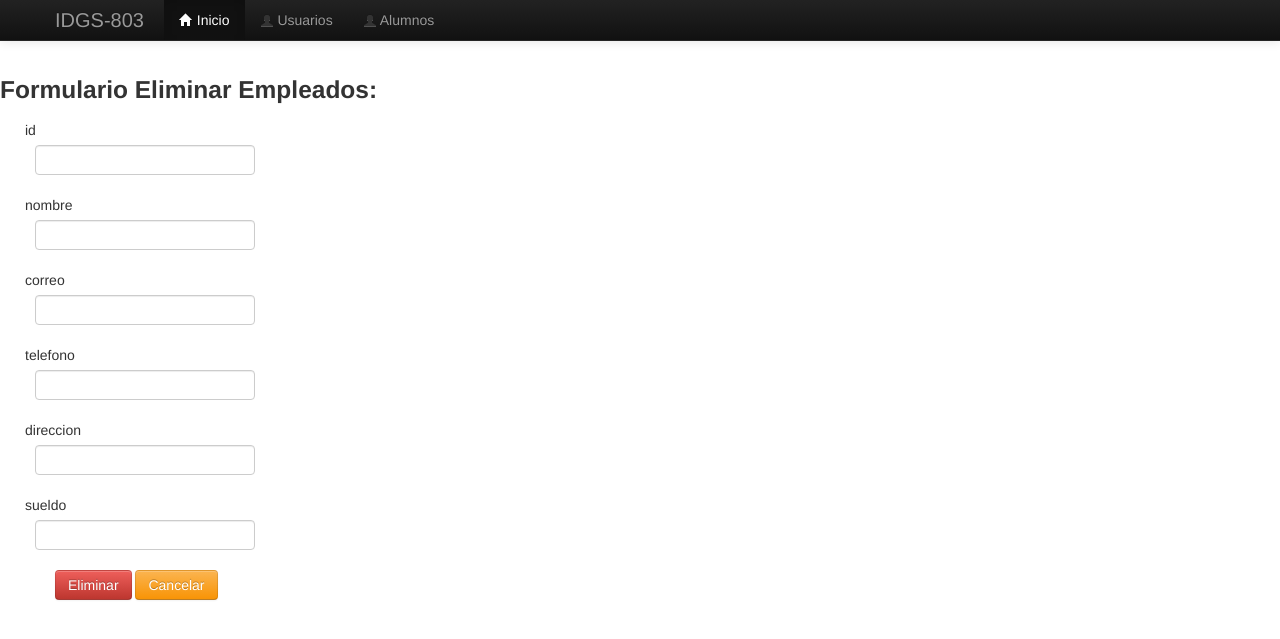
After one commit to IDGS-803-20001570/PracticasBD_IDGS803, a Flask app: template templates/eliminar.html in a window 1280 px wide. The commit adds this page. Shown: the top 639 px of the page. Run offline with Flask 3, Linux system fonts and the light colour scheme; the template is opened without the code that fills it: values that come from a table or form of the project are taken from there, others are empty; some libraries are stand-ins or nearby versions.

Commit message:
Se termina proyecto 01/03/2024

```diff
--- a/main.py
+++ b/main.py
@@ -38,6 +38,51 @@ def ABC_Completo():
     empleado = Empleados.query.all()
     return render_template("ABC_Completo.html",empleado=empleado)
 
+@app.route("/eliminar",methods=["GET","POST"])
+def eliminar():
+    empleados_form=forms.EmpleadosForm(request.form)
+    if request.method == 'GET':
+        id=request.args.get('id')
+        empleados1= db.session.query(Empleados).filter(Empleados.id==id).first()
+        empleados_form.id.data = request.args.get('id')
+        empleados_form.nombre.data=empleados1.nombre
+        empleados_form.correo.data=empleados1.correo
+        empleados_form.direccion.data=empleados1.direccion
+        empleados_form.telefono.data=empleados1.telefono
+        empleados_form.sueldo.data=empleados1.sueldo
+    if request.method == 'POST':
+        id=empleados_form.id.data
+        emp = Empleados.query.get(id)
+        db.session.delete(emp)
+        db.session.commit()
+        return redirect('ABC_Completo')
+    return render_template("eliminar.html",form=empleados_form)
+
+@app.route("/modificar",methods=["GET","POST"])
+def modificar():
+    empleados_form=forms.EmpleadosForm(request.form)
+    if request.method == 'GET':
+        id=request.args.get('id')
+        empleado1= db.session.query(Empleados).filter(Empleados.id==id).first()
+        empleados_form.id.data = request.args.get('id')
+        empleados_form.nombre.data=empleado1.nombre
+        empleados_form.correo.data=empleado1.correo
+        empleados_form.telefono.data=empleado1.telefono
+        empleados_form.direccion.data=empleado1.direccion
+        empleados_form.sueldo.data=empleado1.sueldo
+    if request.method == 'POST':
+        id=empleados_form.id.data
+        emp1= db.session.query(Empleados).filter(Empleados.id==id).first()
+        emp1.nombre=empleados_form.nombre.data
+        emp1.correo=empleados_form.correo.data
+        emp1.telefono=empleados_form.telefono.data
+        emp1.direccion=empleados_form.direccion.data
+        emp1.sueldo=empleados_form.sueldo.data
+        db.session.add(emp1)
+        db.session.commit()
+        return redirect('ABC_Completo')
+    return render_template("modificar.html",form=empleados_form)
+
 
 if __name__ == "__main__":
     csrf.init_app(app)
--- a/templates/ABC_Completo.html
+++ b/templates/ABC_Completo.html
@@ -24,9 +24,9 @@
                     <td>{{emp.telefono}}</td>
                     <td>{{emp.direccion}}</td>
                     <td>{{emp.sueldo}}</td>
-                    <td><a href="eliminar.html?id={{emp.id}}"
+                    <td><a href="eliminar?id={{emp.id}}"
                     class="btn btn-danger">Eliminar</a></td>
-                    <td><a href="modificar.html?id={{emp.id}}"
+                    <td><a href="modificar?id={{emp.id}}"
                         class="btn btn-warning">Modificar</a></td>
                 </tr>
                 {%endfor%}
--- /dev/null
+++ b/templates/eliminar.html
@@ -0,0 +1,44 @@
+{%extends 'layout.html'%}
+{%block content%}
+
+<h3>Formulario Eliminar Empleados:</h3>
+{% from "_macros.html" import render_field%}
+<div class="container">
+    <form name="registro" action="/eliminar" id="eliminar" method="post">
+        <div class="row control-group">
+            <div class="form-group col-xs-12 float-label-form-group controls">
+                {{render_field(form.id,class="form-control")}}
+            </div>
+        </div>
+        <div class="row control-group">
+            <div class="form-group col-xs-12 float-label-form-group controls">
+                {{render_field(form.nombre,class="form-control")}}
+            </div>
+        </div>
+        <div class="row control-group">
+            <div class="form-group col-xs-12 float-label-form-group controls">
+                {{render_field(form.correo,class="form-control")}}
+            </div>
+        </div>
+        <div class="row control-group">
+            <div class="form-group col-xs-12 float-label-form-group controls">
+                {{render_field(form.telefono,class="form-control")}}
+            </div>
+        </div>
+        <div class="row control-group">
+            <div class="form-group col-xs-12 float-label-form-group controls">
+                {{render_field(form.direccion,class="form-control")}}
+            </div>
+        </div>
+        <div class="row control-group">
+            <div class="form-group col-xs-12 float-label-form-group controls">
+                {{render_field(form.sueldo,class="form-control")}}
+            </div>
+        </div>
+        <input type="hidden" name="csrf_token" value="{{csrf_token()}}"/>
+        <input type="submit" class="btn btn-danger" id="eliminar" name="eliminar" value="Eliminar"/>
+        <a href="ABC_Completo" class="btn btn-warning">Cancelar</a>
+    </form>
+</div>
+
+{%endblock%}
```
Also changed, not shown: templates/modificar.html (added, +44 -0 lines).
